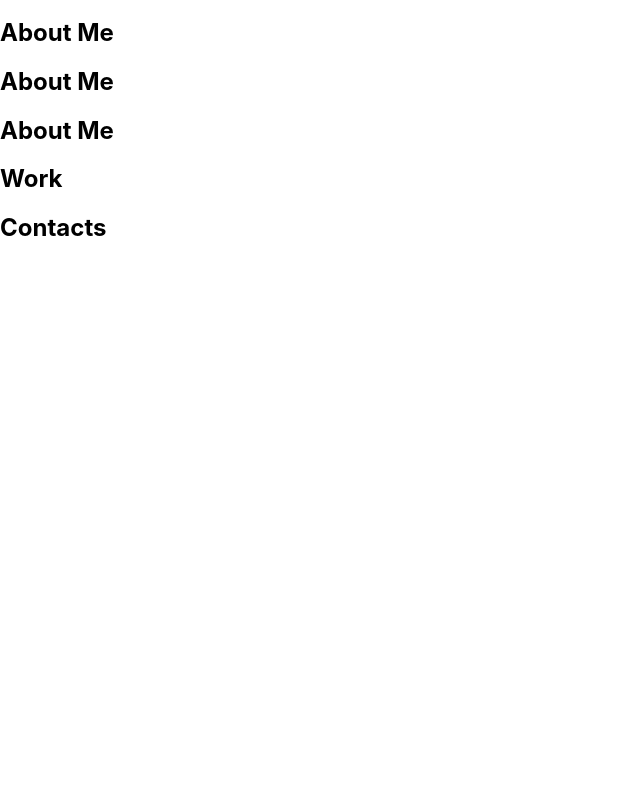
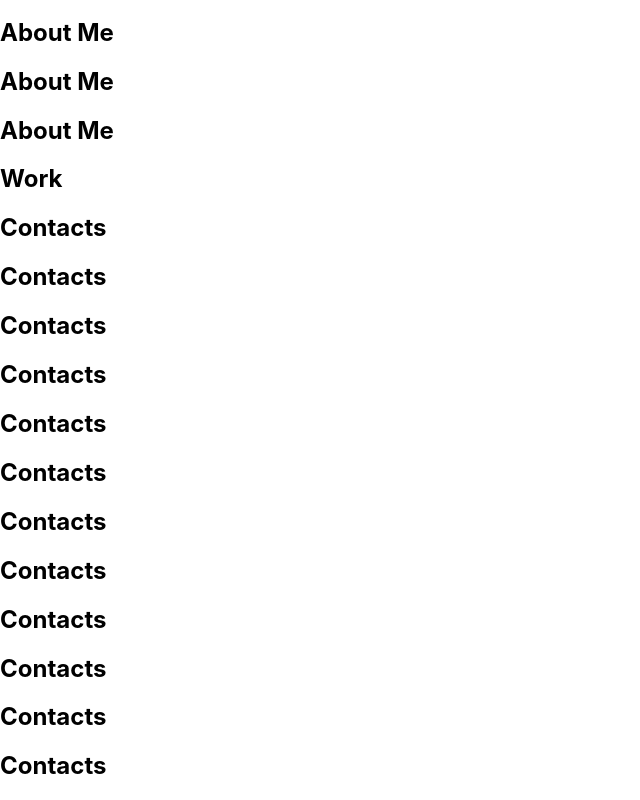
Before and after one commit to Kel-nana/kel_nana_portfolio, a React (Create React App) app: page / in a window 1280 px wide. Shown: the part 1665-2465 px from the top of the page, without its empty margins (0-640 px from the left). Before the commit the page ends 1927 px from the top, so only its background shows below. Built offline with nearby package versions, Linux system fonts and the light colour scheme.

Commit message:
Add Contact  link

```diff
--- a/src/components/contacts/Contacts.jsx
+++ b/src/components/contacts/Contacts.jsx
@@ -1,6 +1,20 @@
 function Contacts() {
   return (
-    <h2>Contacts</h2>
+    <section id="contact">
+      <h2>Contacts</h2>
+      <h2>Contacts</h2>
+      <h2>Contacts</h2>
+      <h2>Contacts</h2>
+      <h2>Contacts</h2>
+      <h2>Contacts</h2>
+      <h2>Contacts</h2>
+      <h2>Contacts</h2>
+      <h2>Contacts</h2>
+      <h2>Contacts</h2>
+      <h2>Contacts</h2>
+      <h2>Contacts</h2>
+
+    </section>
   );
 }
 
```
